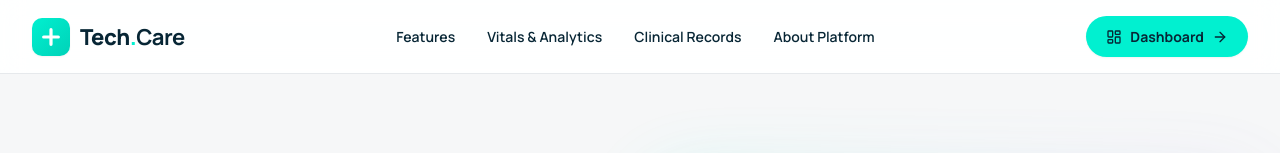
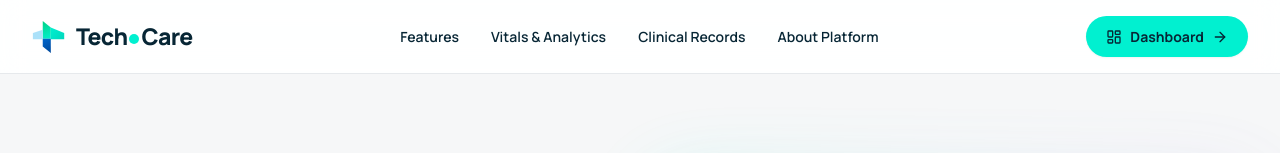
Before and after one commit to bikram73/Tech_Care, a React (Vite) app: page / in a window 1280 px wide. Shown: the top 153 px of the page. Built offline with nearby package versions, Linux system fonts and the light colour scheme; no server answers.

Commit message:
first commit

```diff
--- a/src/components/Icons.tsx
+++ b/src/components/Icons.tsx
@@ -1,23 +1,72 @@
 import React from 'react';
 
-// Tech.Care brand logo
-export const TechCareLogo: React.FC<{ className?: string; dark?: boolean }> = ({ className = "h-8", dark = false }) => (
+// Tech.Care brand logo mark (4-faceted cross icon)
+export const TechCareMark: React.FC<{ className?: string; size?: number }> = ({
+  className = "",
+  size = 36,
+}) => (
+  <svg
+    width={size}
+    height={size}
+    viewBox="0 0 38 38"
+    fill="none"
+    xmlns="http://www.w3.org/2000/svg"
+    className={`shrink-0 ${className}`}
+  >
+    {/* Top Green Wing */}
+    <path
+      d="M12 1L21 8.5V21H12V1Z"
+      fill="url(#techcare-green-grad)"
+    />
+    {/* Right Bright Cyan Wing */}
+    <path
+      d="M21 8.5L36 14.5V21.5H21V8.5Z"
+      fill="url(#techcare-cyan-grad)"
+    />
+    {/* Left Translucent Sky Blue Wing */}
+    <path
+      d="M1 14.5L12 11V21.5H1L1 14.5Z"
+      fill="#A2DEF8"
+      fillOpacity="0.9"
+    />
+    {/* Bottom Deep Royal Blue Wing */}
+    <path
+      d="M12 21H21V37L12 29.5V21Z"
+      fill="url(#techcare-blue-grad)"
+    />
+
+    <defs>
+      {/* Green Gradient */}
+      <linearGradient id="techcare-green-grad" x1="12" y1="1" x2="21" y2="21" gradientUnits="userSpaceOnUse">
+        <stop stopColor="#00D284" />
+        <stop offset="1" stopColor="#01F0D0" />
+      </linearGradient>
+      {/* Cyan Gradient */}
+      <linearGradient id="techcare-cyan-grad" x1="21" y1="8.5" x2="36" y2="21.5" gradientUnits="userSpaceOnUse">
+        <stop stopColor="#01F0D0" />
+        <stop offset="1" stopColor="#00D7BD" />
+      </linearGradient>
+      {/* Blue Gradient */}
+      <linearGradient id="techcare-blue-grad" x1="12" y1="21" x2="21" y2="37" gradientUnits="userSpaceOnUse">
+        <stop stopColor="#0066CC" />
+        <stop offset="1" stopColor="#004899" />
+      </linearGradient>
+    </defs>
+  </svg>
+);
+
+// Tech.Care complete brand logo (Mark + Typography)
+export const TechCareLogo: React.FC<{ className?: string; dark?: boolean; markSize?: number }> = ({
+  className = "h-9",
+  dark = false,
+  markSize = 34,
+}) => (
   <div className={`flex items-center gap-2.5 select-none ${className}`}>
-    <div className="w-[38px] h-[38px] bg-gradient-to-br from-[#01F0D0] to-[#00D2B8] rounded-[10px] flex items-center justify-center shadow-xs">
-      <svg width="22" height="22" viewBox="0 0 24 24" fill="none">
-        <path
-          d="M12 4V20M4 12H20"
-          stroke="#FFFFFF"
-          strokeWidth="3.5"
-          strokeLinecap="round"
-          strokeLinejoin="round"
-        />
-      </svg>
-    </div>
-    <div className={`font-extrabold text-[22px] tracking-tight ${dark ? 'text-white' : 'text-[#072635]'} leading-none`}>
+    <TechCareMark size={markSize} />
+    <div className={`font-extrabold text-[23px] tracking-[-0.03em] ${dark ? 'text-white' : 'text-[#072635]'} leading-none flex items-center`}>
       <span>Tech</span>
-      <span className="text-[#01F0D0]">.</span>
-      <span className={`font-bold ${dark ? 'text-white' : 'text-[#072635]'}`}>Care</span>
+      <span className="w-2.5 h-2.5 rounded-full bg-[#01F0D0] inline-block mx-[2px] mt-1 shrink-0"></span>
+      <span className={dark ? 'text-white' : 'text-[#072635]'}>Care</span>
     </div>
   </div>
 );
```
Also changed, not shown: public/favicon.svg.
